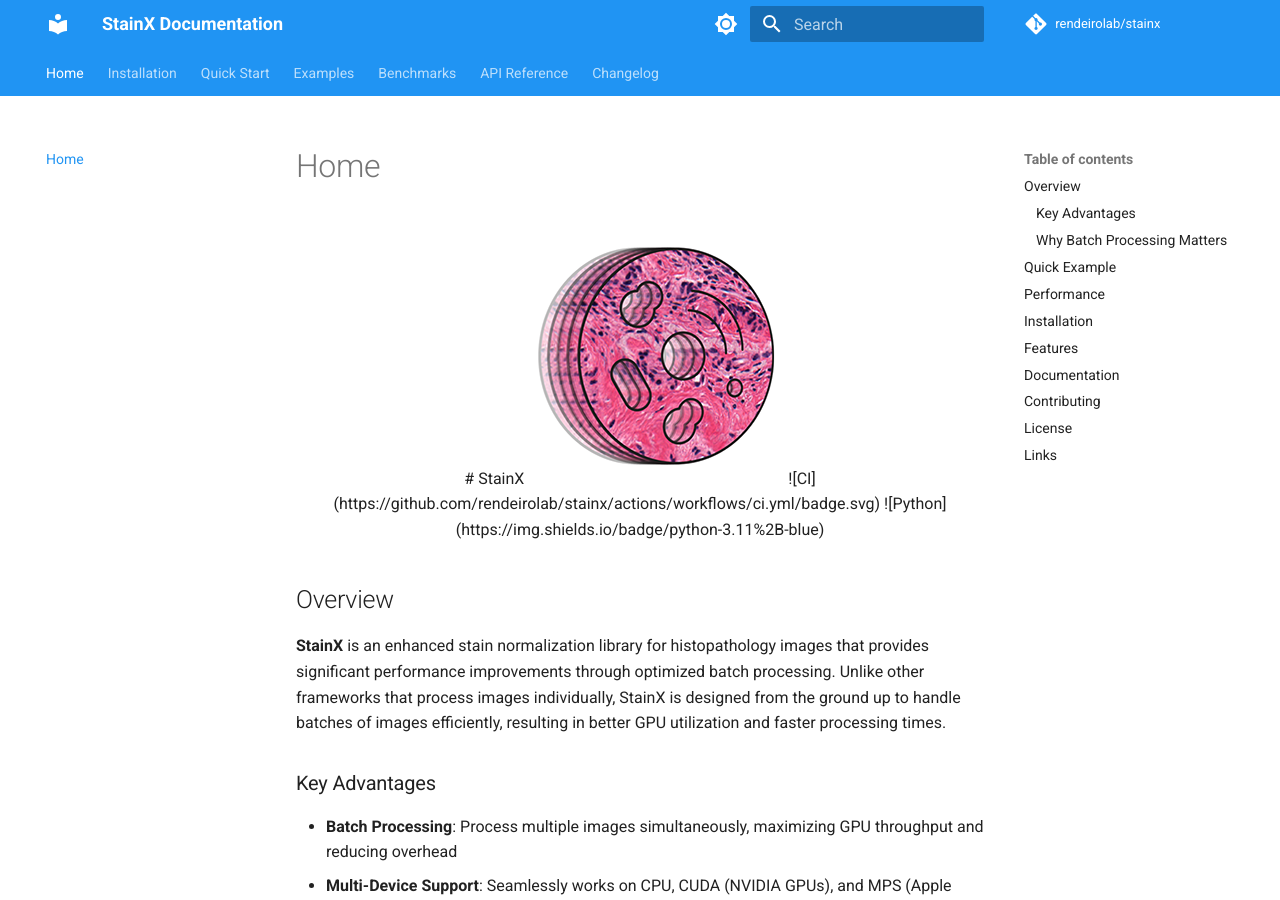
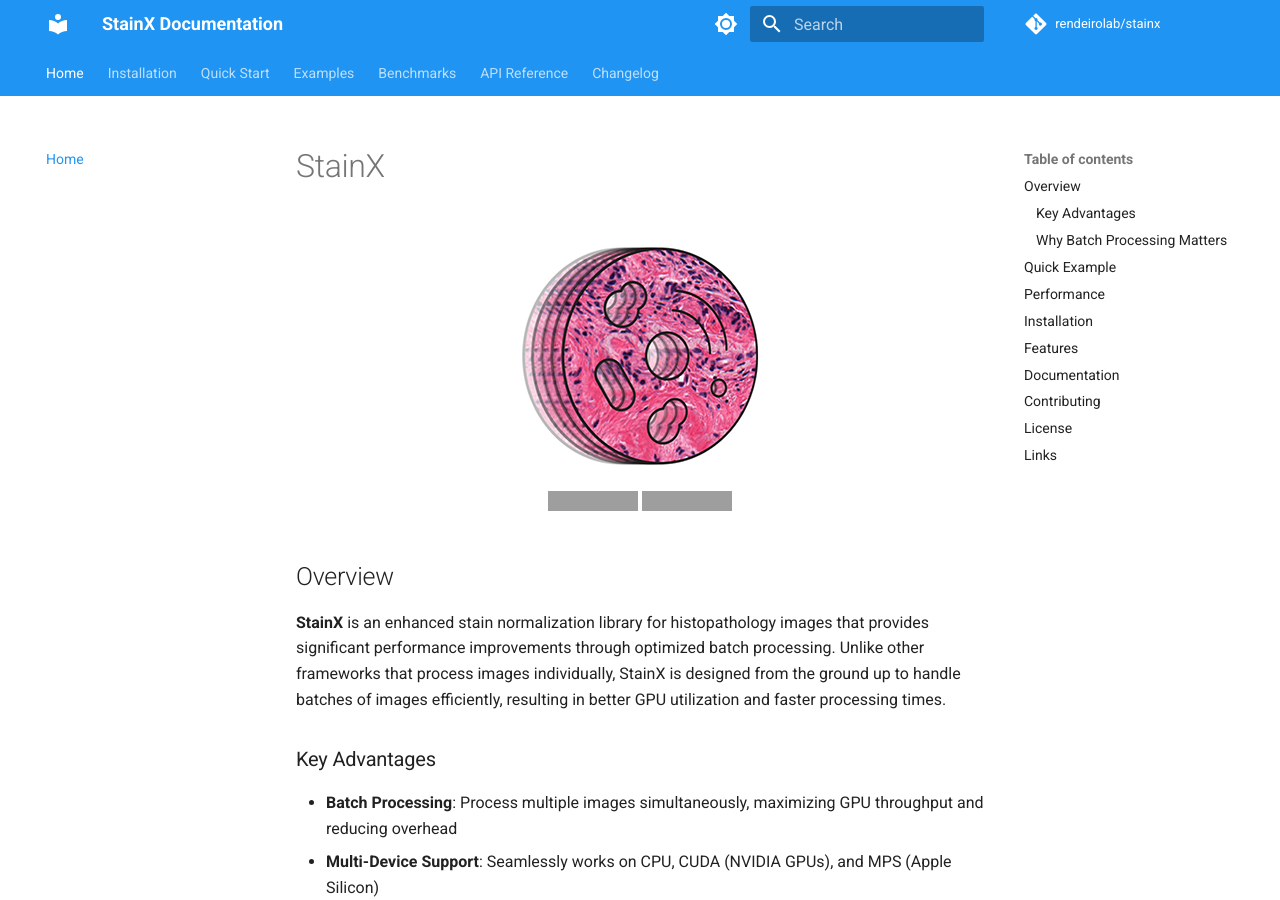
Before and after one commit to rendeirolab/stainx, an MkDocs documentation site: the page built from docs/index.md, in a window 1280 px wide and 900 px high. Built offline with MkDocs 1.6.1 and Material for MkDocs 9.7.7, drawn with Linux system fonts in a browser that asks for light colours; comment, search, counter and statistics services are not loaded; grey boxes are pictures that could not be loaded.

Commit message:
Update version to 0.0.18 and add markdown extension for HTML support
- Bumped the version of the 'stainx' package from 0.0.17 to 0.0.18 in pyproject.toml and uv.lock files.
- Added 'md_in_html' extension to markdown configurations in mkdocs.yml for enhanced documentation formatting.
- Updated index.md to improve layout and presentation of the project overview.

```diff
--- a/docs/index.md
+++ b/docs/index.md
@@ -1,13 +1,13 @@
-<div align="center">
-
 # StainX
 
-<img src="https://raw.githubusercontent.com/rendeirolab/stainx/refs/heads/main/assets/staix-logo-256.png" alt="StainX Logo" width="256"/>
-
-![CI](https://github.com/rendeirolab/stainx/actions/workflows/ci.yml/badge.svg)
-![Python](https://img.shields.io/badge/python-3.11%2B-blue)
-
-</div>
+<p align="center">
+  <img src="https://raw.githubusercontent.com/rendeirolab/stainx/refs/heads/main/assets/staix-logo-256.png" alt="StainX Logo" width="256"/>
+  <br/>
+  <a href="https://github.com/rendeirolab/stainx/actions/workflows/ci.yml">
+    <img src="https://github.com/rendeirolab/stainx/actions/workflows/ci.yml/badge.svg" alt="CI"/>
+  </a>
+  <img src="https://img.shields.io/badge/python-3.11%2B-blue" alt="Python"/>
+</p>
 
 ## Overview
 
--- a/mkdocs.yml
+++ b/mkdocs.yml
@@ -44,6 +44,7 @@
   - pymdownx.details
   - tables
   - attr_list
+  - md_in_html
 
 nav:
   - Home: index.md
--- a/pyproject.toml
+++ b/pyproject.toml
@@ -4,7 +4,7 @@
 
 [project]
 name = "stainx"
-version = "0.0.17"
+version = "0.0.18"
 description = "Enhanced stain normalization for histopathology images with batch processing support. Optimized for CPU, GPU (CUDA), and MPS (Apple Silicon) devices."
 readme = "README.md"
 requires-python = ">=3.11"
```
Also changed, not shown: 1 other file.
